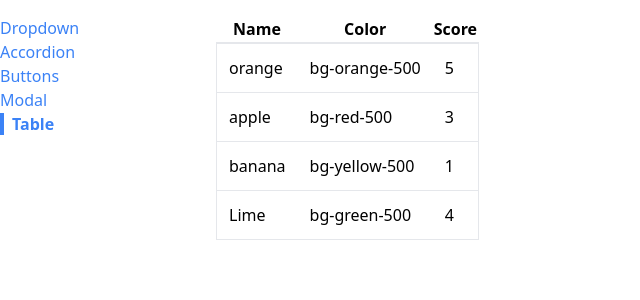
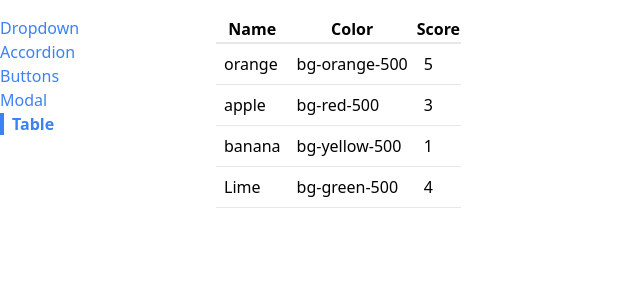
Before and after one commit to NS-25/udemy-comps, a React (Vite) app: page /table in a window 1280 px wide. Shown: the top 300 px of the page, without its empty margins (0-640 px from the left). Built offline with nearby package versions, Linux system fonts and the light colour scheme.

Commit message:
added some codes in table

```diff
--- a/src/components/Table.jsx
+++ b/src/components/Table.jsx
@@ -7,11 +7,16 @@
 
   ////
   const renderRows = data.map((fruit) => {
+    const renderedCells = config.map((column) => {
+      return (
+        <td className="p-2" key={column.label}>
+          {column.render(fruit)}
+        </td>
+      );
+    });
     return (
-      <tr className="border" key={fruit.name}>
-        <td className="p-3">{config[0].render(fruit)}</td>
-        <td className="p-3">{config[1].render(fruit)}</td>
-        <td className="p-3">{config[2].render(fruit)}</td>
+      <tr className="border-b" key={fruit.name}>
+        {renderedCells}
       </tr>
     );
   });
```
